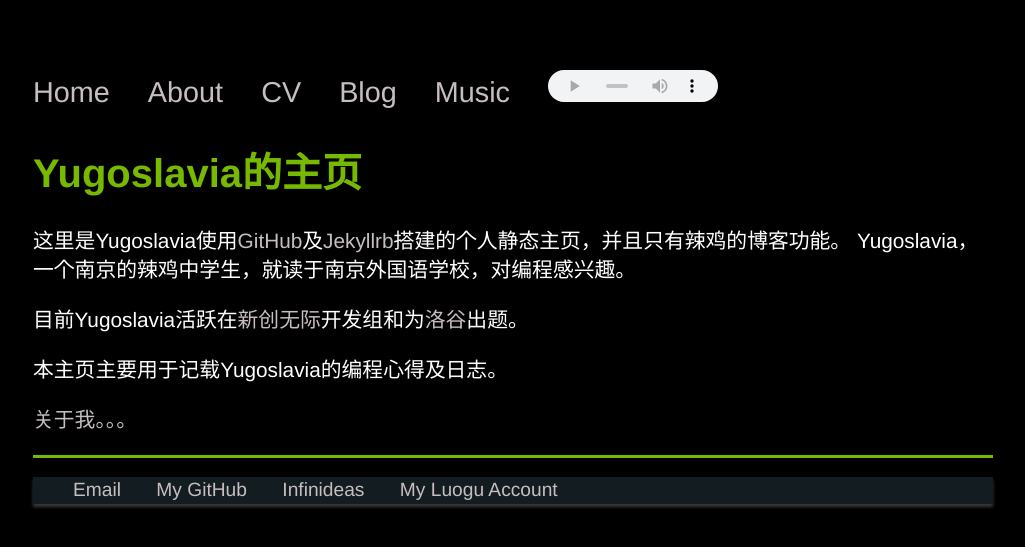
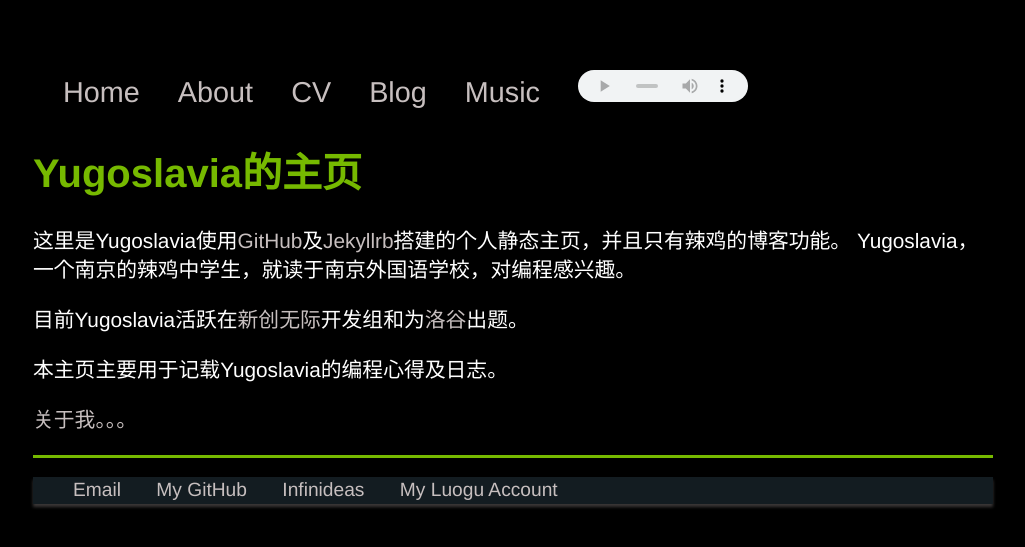
Before and after one commit to Yugoslavia36/yugoslavia36.github.io, a Jekyll site: the page built from index.html, in a window 1280 px wide. Shown: the top 547 px of the page, without its empty margins (127-1152 px from the left). Built offline with Jekyll 4.4.1, drawn with Linux system fonts in a browser that asks for light colours.

```diff
--- a/_layouts/default.html
+++ b/_layouts/default.html
@@ -13,7 +13,7 @@
     <nav>
 <ul>
 <link rel="shortcut icon" type="image/ico" href="yugo.ico">
- <a  href="/" role="button" aria-haspopup="true" aria-expanded="false" ms.title="产品" data-bi-name="Products" data-bi-slot="2" tabindex="20"Home</a>
+<li><a  href="/" role="button" aria-haspopup="true" aria-expanded="false" ms.title="产品" data-bi-name="Products" data-bi-slot="2" tabindex="20"Home</a></li>
 <li><a href="/">Home</a></li>
 <li><a href="/about">About</a></li>
 <li><a href="/cv">CV</a></li>
```
